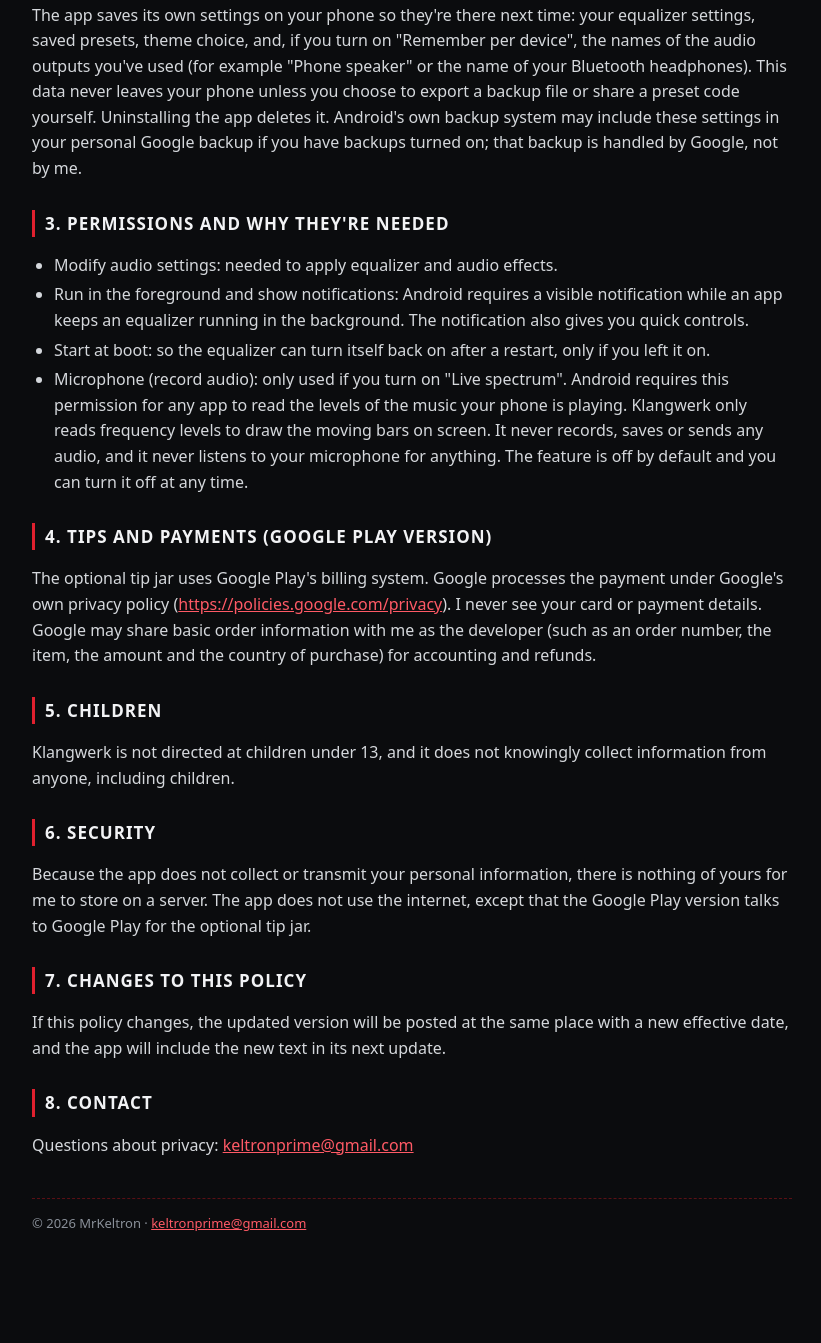
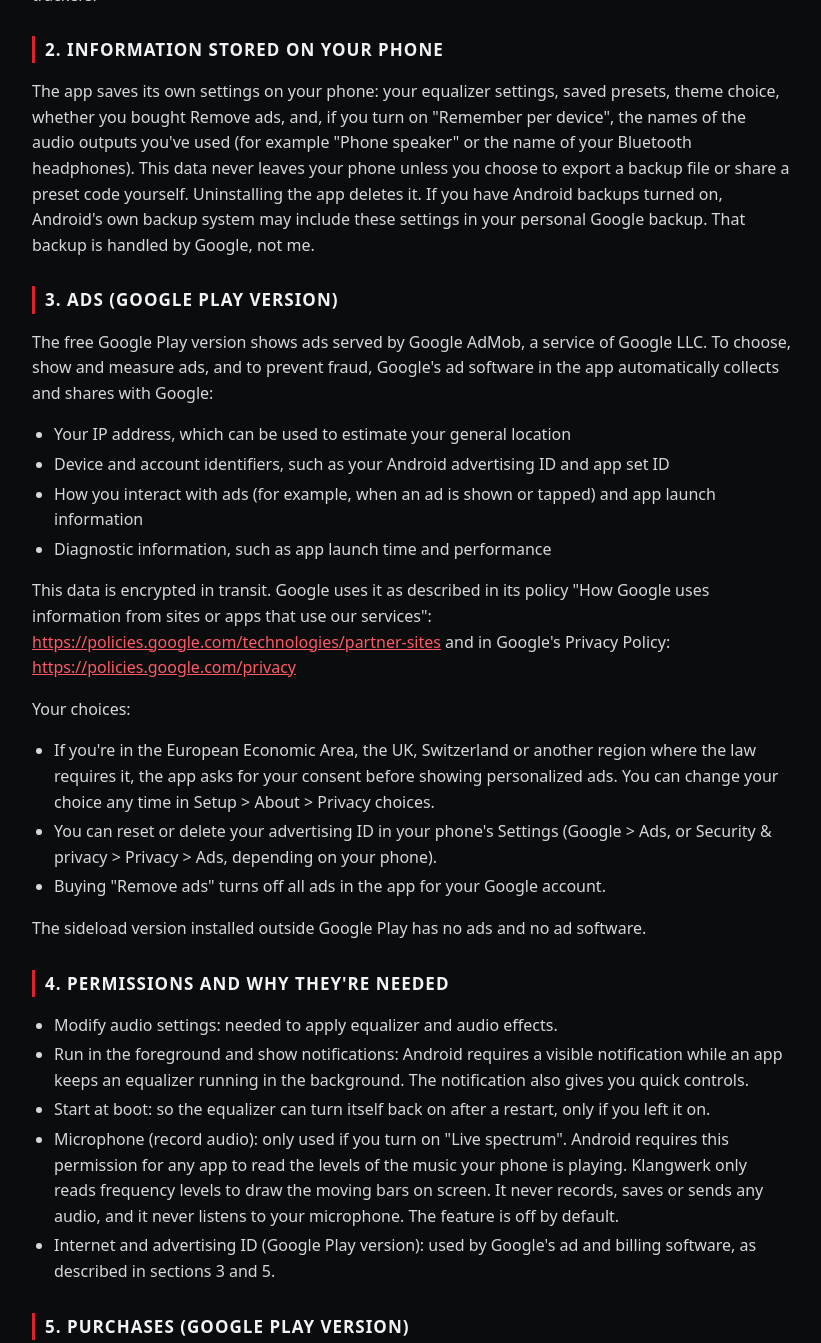
Before and after one commit to MrKeltron/klangwerk, a plain HTML site: page privacy.html in a window 1280 px wide. Shown: the part 503-1846 px from the top of the page, without its empty margins (228-1049 px from the left). Before the commit the page ends 1797 px from the top, so only its background shows below. Drawn offline with Linux system fonts and the light colour scheme.

Commit message:
Update privacy policy and terms for ads (v1.1)

```diff
--- a/privacy.html
+++ b/privacy.html
@@ -15,27 +15,44 @@ footer{color:#8a9099;font-size:13px;margin-top:40px;border-top:1px dashed #5a101
 <p class="eff">Effective: November 26, 2026</p>
 <p>This policy explains what the Klangwerk app (&quot;the app&quot;) does with information. Klangwerk is made by MrKeltron (&quot;I&quot;, &quot;me&quot;). Contact: <a href="mailto:keltronprime@gmail.com">keltronprime@gmail.com</a></p>
 <h2>THE SHORT VERSION</h2>
-<p>Klangwerk does not collect, sell or share your personal information. It has no ads, no analytics, no trackers and no account. Your settings stay on your phone.</p>
-<h2>1. INFORMATION THE APP COLLECTS</h2>
-<p>None. The app does not send any information about you or your device to me or to anyone else.</p>
+<p>I don&#x27;t collect your personal information, and your equalizer settings never leave your phone. The free Google Play version shows ads from Google AdMob. Google collects some device data to show and measure those ads, as explained below. Buying &quot;Remove ads&quot; turns the ads off, and the ad code then stops requesting ads.</p>
+<h2>1. INFORMATION I COLLECT</h2>
+<p>None. The app doesn&#x27;t send me any information about you, and I don&#x27;t run any servers, analytics or trackers.</p>
 <h2>2. INFORMATION STORED ON YOUR PHONE</h2>
-<p>The app saves its own settings on your phone so they&#x27;re there next time: your equalizer settings, saved presets, theme choice, and, if you turn on &quot;Remember per device&quot;, the names of the audio outputs you&#x27;ve used (for example &quot;Phone speaker&quot; or the name of your Bluetooth headphones). This data never leaves your phone unless you choose to export a backup file or share a preset code yourself. Uninstalling the app deletes it. Android&#x27;s own backup system may include these settings in your personal Google backup if you have backups turned on; that backup is handled by Google, not by me.</p>
-<h2>3. PERMISSIONS AND WHY THEY&#x27;RE NEEDED</h2>
+<p>The app saves its own settings on your phone: your equalizer settings, saved presets, theme choice, whether you bought Remove ads, and, if you turn on &quot;Remember per device&quot;, the names of the audio outputs you&#x27;ve used (for example &quot;Phone speaker&quot; or the name of your Bluetooth headphones). This data never leaves your phone unless you choose to export a backup file or share a preset code yourself. Uninstalling the app deletes it. If you have Android backups turned on, Android&#x27;s own backup system may include these settings in your personal Google backup. That backup is handled by Google, not me.</p>
+<h2>3. ADS (GOOGLE PLAY VERSION)</h2>
+<p>The free Google Play version shows ads served by Google AdMob, a service of Google LLC. To choose, show and measure ads, and to prevent fraud, Google&#x27;s ad software in the app automatically collects and shares with Google:</p>
+<ul>
+<li>Your IP address, which can be used to estimate your general location</li>
+<li>Device and account identifiers, such as your Android advertising ID and app set ID</li>
+<li>How you interact with ads (for example, when an ad is shown or tapped) and app launch information</li>
+<li>Diagnostic information, such as app launch time and performance</li>
+</ul>
+<p>This data is encrypted in transit. Google uses it as described in its policy &quot;How Google uses information from sites or apps that use our services&quot;: <a href="https://policies.google.com/technologies/partner-sites">https://policies.google.com/technologies/partner-sites</a> and in Google&#x27;s Privacy Policy: <a href="https://policies.google.com/privacy">https://policies.google.com/privacy</a></p>
+<p>Your choices:</p>
+<ul>
+<li>If you&#x27;re in the European Economic Area, the UK, Switzerland or another region where the law requires it, the app asks for your consent before showing personalized ads. You can change your choice any time in Setup &gt; About &gt; Privacy choices.</li>
+<li>You can reset or delete your advertising ID in your phone&#x27;s Settings (Google &gt; Ads, or Security &amp; privacy &gt; Privacy &gt; Ads, depending on your phone).</li>
+<li>Buying &quot;Remove ads&quot; turns off all ads in the app for your Google account.</li>
+</ul>
+<p>The sideload version installed outside Google Play has no ads and no ad software.</p>
+<h2>4. PERMISSIONS AND WHY THEY&#x27;RE NEEDED</h2>
 <ul>
 <li>Modify audio settings: needed to apply equalizer and audio effects.</li>
 <li>Run in the foreground and show notifications: Android requires a visible notification while an app keeps an equalizer running in the background. The notification also gives you quick controls.</li>
 <li>Start at boot: so the equalizer can turn itself back on after a restart, only if you left it on.</li>
-<li>Microphone (record audio): only used if you turn on &quot;Live spectrum&quot;. Android requires this permission for any app to read the levels of the music your phone is playing. Klangwerk only reads frequency levels to draw the moving bars on screen. It never records, saves or sends any audio, and it never listens to your microphone for anything. The feature is off by default and you can turn it off at any time.</li>
+<li>Microphone (record audio): only used if you turn on &quot;Live spectrum&quot;. Android requires this permission for any app to read the levels of the music your phone is playing. Klangwerk only reads frequency levels to draw the moving bars on screen. It never records, saves or sends any audio, and it never listens to your microphone. The feature is off by default.</li>
+<li>Internet and advertising ID (Google Play version): used by Google&#x27;s ad and billing software, as described in sections 3 and 5.</li>
 </ul>
-<h2>4. TIPS AND PAYMENTS (GOOGLE PLAY VERSION)</h2>
-<p>The optional tip jar uses Google Play&#x27;s billing system. Google processes the payment under Google&#x27;s own privacy policy (<a href="https://policies.google.com/privacy">https://policies.google.com/privacy</a>). I never see your card or payment details. Google may share basic order information with me as the developer (such as an order number, the item, the amount and the country of purchase) for accounting and refunds.</p>
-<h2>5. CHILDREN</h2>
-<p>Klangwerk is not directed at children under 13, and it does not knowingly collect information from anyone, including children.</p>
-<h2>6. SECURITY</h2>
-<p>Because the app does not collect or transmit your personal information, there is nothing of yours for me to store on a server. The app does not use the internet, except that the Google Play version talks to Google Play for the optional tip jar.</p>
-<h2>7. CHANGES TO THIS POLICY</h2>
-<p>If this policy changes, the updated version will be posted at the same place with a new effective date, and the app will include the new text in its next update.</p>
-<h2>8. CONTACT</h2>
+<h2>5. PURCHASES (GOOGLE PLAY VERSION)</h2>
+<p>&quot;Remove ads&quot; and the optional tip jar use Google Play&#x27;s billing system. Google processes payments under its own privacy policy. I never see your card or payment details. Google may share basic order information with me as the developer (such as an order number, the item, the amount and the country of purchase) for accounting and refunds.</p>
+<h2>6. CHILDREN</h2>
+<p>Klangwerk is not directed at children under 13. I don&#x27;t knowingly collect information from anyone, including children.</p>
+<h2>7. SECURITY</h2>
+<p>I don&#x27;t store your personal information anywhere. Data that Google&#x27;s ad and billing software sends to Google is encrypted in transit.</p>
+<h2>8. CHANGES TO THIS POLICY</h2>
+<p>If this policy changes, the updated version will be posted at the same web address with a new effective date, and the app will include the new text in its next update.</p>
+<h2>9. CONTACT</h2>
 <p>Questions about privacy: <a href="mailto:keltronprime@gmail.com">keltronprime@gmail.com</a></p>
 <footer>&copy; 2026 MrKeltron &middot; <a href="mailto:keltronprime@gmail.com">keltronprime@gmail.com</a></footer>
 </main></body></html>
```
Also changed, not shown: index.html (+2 -2 lines), terms.html (+6 -3 lines).
